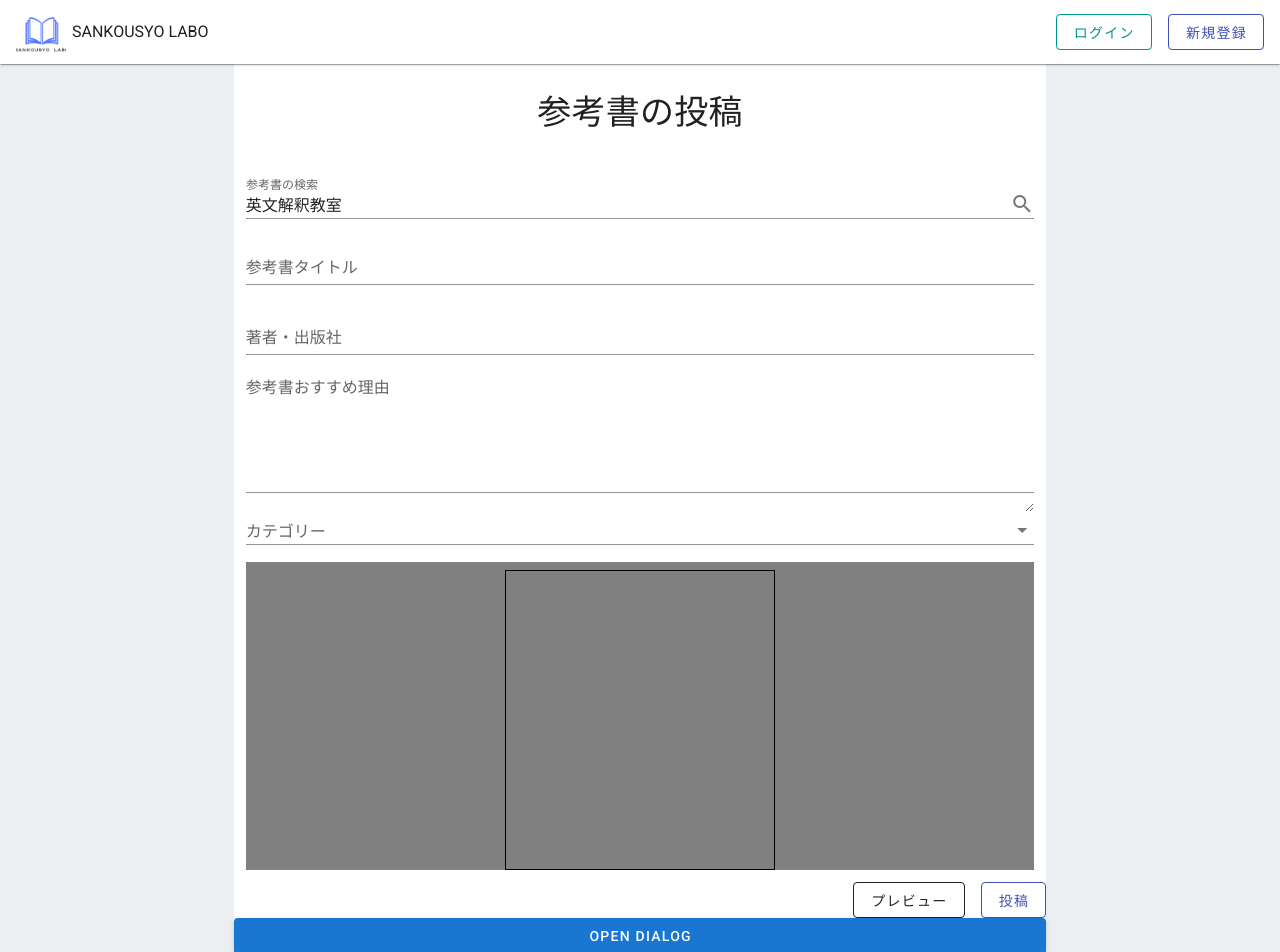
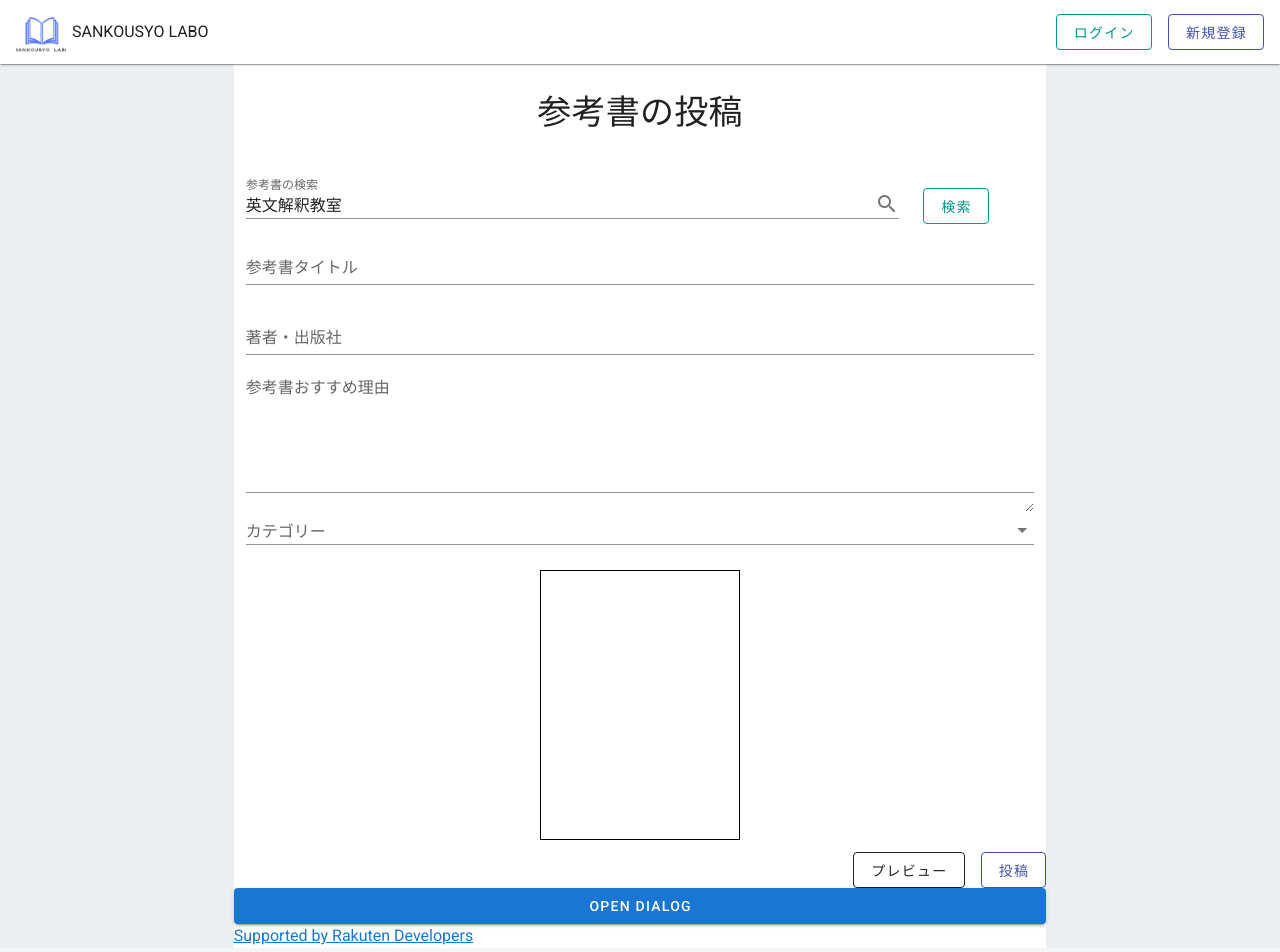
Before and after one commit to yuukiyamagata/Myportfolio_backUp, a Nuxt app: page /posts/create in a window 1280 px wide. Shown: the top 952 px of the page. Built offline with nearby package versions, Linux system fonts and the light colour scheme.

Commit message:
#8 APiの実装　反映

```diff
--- a/pages/posts/create.vue
+++ b/pages/posts/create.vue
@@ -7,15 +7,22 @@
       <v-form ref="form" v-model="valid">
         <v-row>
           <v-col class="form-width" cols="12" sm="12">
+          <v-row>
+            <v-col cols="10">
               <v-text-field
                 v-model="searchWord"
                 label="参考書の検索"
                 placeholder="検索ワードを入力してください"
                 dense
                 append-icon="mdi-magnify"
-              @keydown.enter="search"
               >
               </v-text-field>
+            </v-col>
+            <v-spacer></v-spacer>
+            <v-col cols="2">
+              <v-btn @click="search" color="teal" outlined>検索</v-btn>
+            </v-col>
+          </v-row>
             <v-text-field
               v-model="sankousho.title"
               label="参考書タイトル"
@@ -46,10 +53,7 @@
             <div class="iamge-wrapper mb-6">
               <v-img
                 :src="image_src_noImage"
-                width="270"
-                height="300"
-                style="border: 1px solid black;"
-                class="mx-auto"
+                class="mx-auto displayImage"
               >
               </v-img>
             </div>
@@ -89,8 +93,8 @@
           <v-container>
           <v-row justify="center" align="center">
             <v-col
-              v-for="n in 9"
-              :key="n"
+              v-for="result in serachResults"
+              :key="result.id"
               cols="12">
                   <v-card
                     class="mx-auto"
@@ -99,18 +103,20 @@
                     >
                   <div class="bg-color">
                       <v-img
-                        :src="serachResults.imageUrl"
+                        :src="result.imageUrl"
                         class="img-fit"
                         />
                   </div>
                   <v-card-title>
-                      Top western road trips
+                    <span>{{ result.id }}</span>
+                      {{ result.title }}
                     </v-card-title>
 
                     <v-card-actions>
                       <v-btn
                         color="orange lighten-2"
                         text
+                        @click="selectBook(result)"
                       >
                         選択
                       </v-btn>
@@ -151,14 +157,16 @@ export default {
   data(){
     return {
       searchWord: '英文解釈教室',
-      // serachResults:[],
-      image_src_noImage: require('@/static/noImage.png'),
+      serachResults:[],
+      image_src_noImage: require('@/static/NoImage.png'),
       valid: false,
       sankousho:{
         title: '',
         category: '',
         reason: '',
         author: '',
+        imageUrl: '',
+        itemUrl: '',
       },
     // バリデーションルール
       titleRules: [
@@ -185,14 +193,6 @@ export default {
         '社会・政治経済,倫理',
       ],
         dialog: false,
-        notifications: false,
-        sound: true,
-        widgets: false,
-        serachResults:{
-          books: [],
-          keyword: '',
-          imageUrl:'',
-        }
     }
   },
   created(){
@@ -210,39 +210,83 @@ export default {
         + "&page=1"
         + "&outOfStockFlag=1"
         + "&formatVersion=1"
-        const response = await axios.get(requestURL).then(response => console.log(response.data))
-        console.log(response)
+        try{
+          const response = await axios.get(requestURL).then(response => response.data);
+            this.dialog = true;
+            let id = 0;
+            response.Items.forEach(book => {
+              const title = book.Item.title
+              const author = book.Item.author
+              const publisherName = book.Item.publisherName
+              const imageUrl = book.Item.largeImageUrl
+              const itemUrl = book.Item.itemUrl
+
+              this.serachResults.push({
+                id,
+                title,
+                author: author ? author: publisherName, // eslint-disable-line
+                imageUrl,
+                itemUrl,
+              })
+              id++
+            })
+
+          if(response === undefined){
+            throw new "データの取得に失敗しました"
+          }
+          }catch( error ){
+            alert(error);
+          }
+
+
+        this.serachResults.forEach(item => console.log(item))
       // 必要な情報を配列に追加
     //     console.log(data.Items[0].Item.smallImageUrl)
     // this.imageUrl = data.Items[0].Item.largeImageUrl
+    },
+    selectBook( item ){
+      this.sankousho.title = item.title
+      this.sankousho.author = item.author
+      this.sankousho.imageUrl = item.imageUrl ? item.imageUrl : this.image_src_noImage // eslint-disable-line
+      this.image_src_noImage = this.sankousho.imageUrl
+      this.sankousho.itemUrl = item.itemUrl
+
+      this.dialog = false
+      this.serachResults = [];
     }
   }
 };
 </script>
 
 <style>
-
-
   .max-width {
     width: 70%;
   }
+
   .form-width {
     width:80%;
     margin: 0 auto;
   }
+
   .iamge-wrapper{
-    background-color: grey;
     padding-top: 8px;
   }
-  .btn-wrapper{
-  }
+
   .bg-color{
     background-color: #ECEFF1;
   }
+
   .img-fit {
     object-fit: cover;
     height: 200px;
     width: 140px;
     background-color: teal;
   }
+
+.displayImage{
+  object-fit: cover;
+  width: 200px;
+  height: 270px;
+  border: 1px solid black;
+}
 </style>
```
Also changed, not shown: static/noImage.png. Lines whose indentation alone changed are shown as unchanged.
